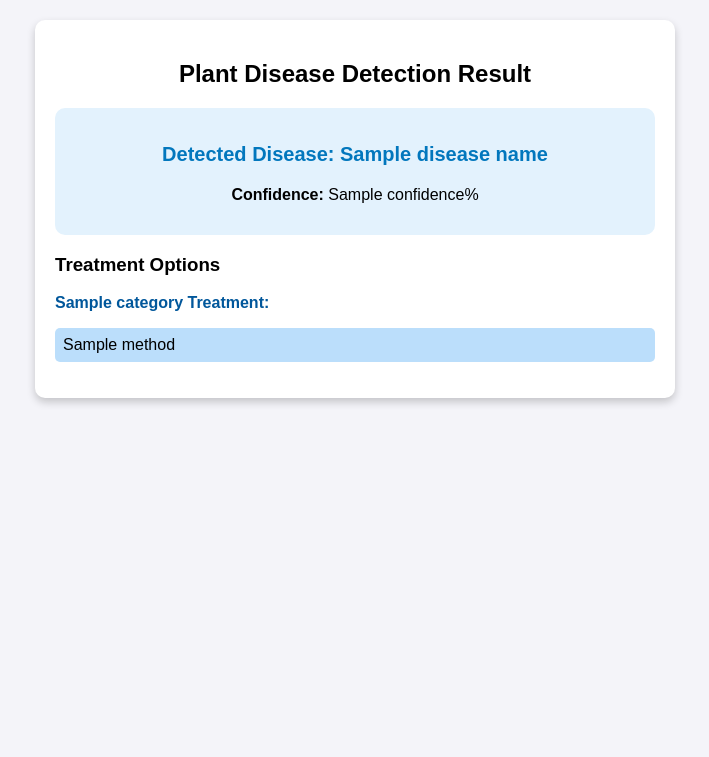
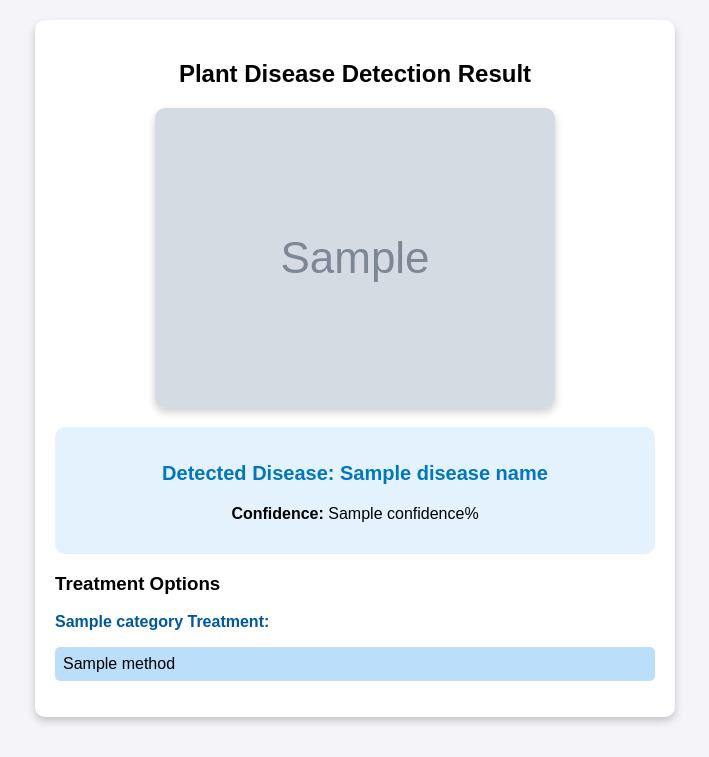
Before and after one commit to Asad-rgb/disease-detection, a Flask app: template templates/result.html in a window 1280 px wide. Shown: the top 757 px of the page, without its empty margins (285-994 px from the left). Run offline with Flask 3, Linux system fonts and the light colour scheme; the template is opened without the code that fills it: most values are stand-ins (such as "Sample title", 1, 10 or a date in 2020); grey boxes marked "Sample" are stand-in pictures.

Commit message:
Update result.html

```diff
--- a/templates/result.html
+++ b/templates/result.html
@@ -17,6 +17,15 @@
             margin: auto;
             background: #fff;
             padding: 20px;
+            border-radius: 10px;
+            box-shadow: 0 4px 8px rgba(0, 0, 0, 0.2);
+        }
+        .image-box {
+            text-align: center;
+            margin-bottom: 15px;
+        }
+        .image-box img {
+            max-width: 100%;
             border-radius: 10px;
             box-shadow: 0 4px 8px rgba(0, 0, 0, 0.2);
         }
@@ -55,6 +64,12 @@
 <body>
     <div class="container">
         <h2>Plant Disease Detection Result</h2>
+
+        <!-- Display Uploaded Image -->
+        <div class="image-box">
+            <img src="{{ image_url }}" alt="Uploaded Plant Image">
+        </div>
+
         <div class="disease-box">
             <p class="disease-title">Detected Disease: {{ disease_name }}</p>
             <p><b>Confidence:</b> {{ confidence }}%</p>
@@ -82,7 +97,8 @@
             headers: { 'Content-Type': 'application/json' },
             body: JSON.stringify({
                 disease: "{{ disease_name }}",
-                confidence: "{{ confidence }}%"
+                confidence: "{{ confidence }}%",
+                image: "{{ image_url }}"
             })
         });
     </script>
```
